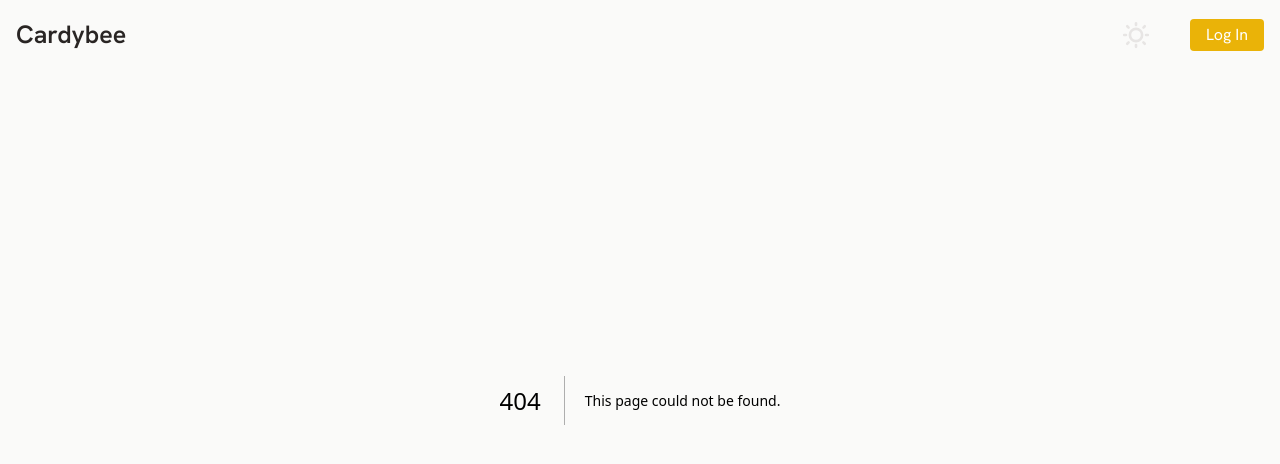
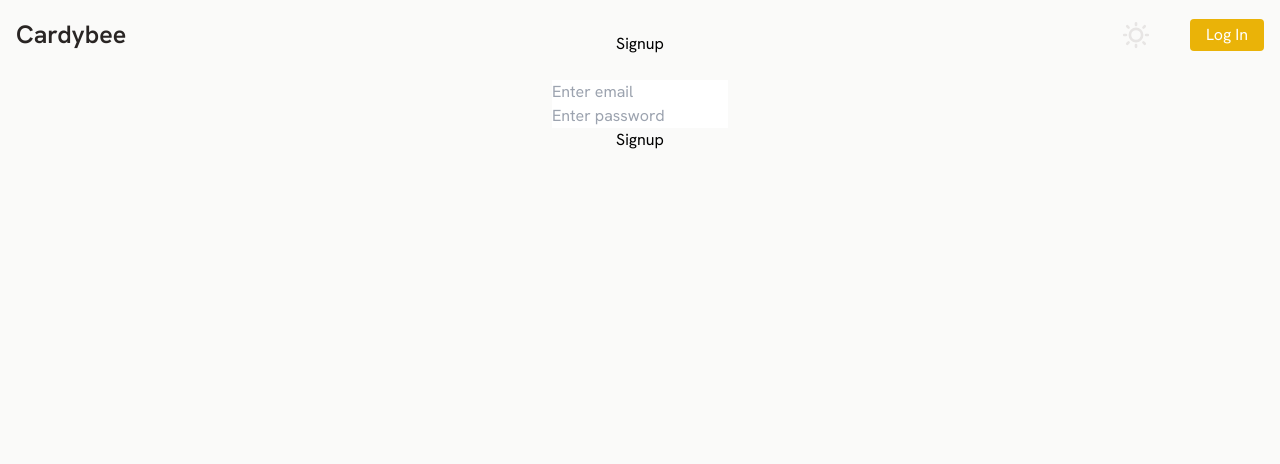
Before and after one commit to philipmuller/cardify, a Next.js app: page /signup in a window 1280 px wide. Before the commit this address had no page. Shown: the top 464 px of the page. Built offline with nearby package versions, Linux system fonts and the light colour scheme.

Commit message:
Login and sign up functional, but without good UI

```diff
--- /dev/null
+++ b/app/engine/firebase.tsx
@@ -0,0 +1,25 @@
+// Import the functions you need from the SDKs you need
+import { initializeApp } from "firebase/app";
+import { getAnalytics } from "firebase/analytics";
+import { getAuth } from "firebase/auth"
+// TODO: Add SDKs for Firebase products that you want to use
+// https://firebase.google.com/docs/web/setup#available-libraries
+
+// Your web app's Firebase configuration
+// For Firebase JS SDK v7.20.0 and later, measurementId is optional
+const firebaseConfig = {
+    apiKey: "AIzaSyDKe7FbT8UhpGQ6GX6cBEEBgxulKRCJx60",
+    authDomain: "cardify-5fc3e.firebaseapp.com",
+    projectId: "cardify-5fc3e",
+    storageBucket: "cardify-5fc3e.appspot.com",
+    messagingSenderId: "559210062928",
+    appId: "1:559210062928:web:5c5c4fcfd2b9e8724a1d55",
+    measurementId: "G-SC1XKEMWES"
+};
+
+// Initialize Firebase
+const app = initializeApp(firebaseConfig);
+
+export const auth = getAuth(app);
+
+export default function() { <>Nothing is here!</> }
--- /dev/null
+++ b/app/login/page.tsx
@@ -0,0 +1,51 @@
+'use client';
+
+import React, { FormEvent, useRef } from "react";
+import { signInWithEmailAndPassword } from "firebase/auth";
+import { auth } from "../engine/firebase";
+
+const login = () => {
+
+    const loginEmailRef = useRef<HTMLInputElement>(null);
+    const loginPasswordRef = useRef<HTMLInputElement>(null);
+
+    const login = (e: FormEvent<HTMLFormElement>) => {
+        e.preventDefault();
+
+        const email: string = loginEmailRef.current?.value !== undefined ? loginEmailRef.current?.value : ''
+        const password: string = loginPasswordRef.current?.value !== undefined ? loginPasswordRef.current?.value : ''
+
+
+        signInWithEmailAndPassword(auth, email, password)
+            .then((userCredential) => {
+
+                const user = userCredential.user;
+                console.log(user);
+                alert("Login successful");
+            })
+            .catch((error) => {
+                const errorCode = error.code;
+                const errorMessage = error.message;
+                alert(errorMessage);
+            });
+
+    }
+
+
+    return (
+        <center className="mt-8">
+            <h1>
+                Login
+                <br />
+                <br />
+            </h1>
+            <form onSubmit={login}>
+                <input type='email' placeholder="Enter email" ref={loginEmailRef} /> <br />
+                <input type='password' placeholder="Enter password" ref={loginPasswordRef} /> <br />
+                <button type='submit'>Login</button>
+            </form>
+        </center>
+    );
+}
+
+export default login;
--- /dev/null
+++ b/app/signup/page.tsx
@@ -0,0 +1,50 @@
+"use client";
+
+import React, { FormEvent, FormEventHandler, useRef } from "react";
+import { createUserWithEmailAndPassword } from "firebase/auth";
+import { auth } from "../engine/firebase";
+
+const signup = () => {
+
+    const emailRef = useRef<HTMLInputElement>(null);
+    const passwordRef = useRef<HTMLInputElement>(null);
+
+    const signup = (e: FormEvent<HTMLFormElement>) => {
+        e.preventDefault();
+
+        const email : string = emailRef.current?.value !== undefined ? emailRef.current?.value : ''
+        const password : string = passwordRef.current?.value !== undefined ? passwordRef.current?.value : ''
+
+        createUserWithEmailAndPassword(auth, email, password)
+            .then((userCredential) => {
+                // Signed up
+                const user = userCredential.user;
+                alert("success sign up")
+
+            })
+            .catch((error) => {
+                const errorCode = error.code;
+                const errorMessage = error.message;
+                alert(errorMessage)
+            });
+    }
+
+
+    return (
+
+        <center className="mt-8">
+            <h1>
+                Signup
+                <br />
+                <br />
+            </h1>
+            <form onSubmit={signup}>
+                <input type='email' placeholder="Enter email" ref={emailRef} /> <br />
+                <input type='password' placeholder="Enter password" ref={passwordRef} /> <br />
+                <button type='submit'>Signup</button>
+            </form>
+        </center>
+    );
+}
+
+export default signup;
--- a/package.json
+++ b/package.json
@@ -25,6 +25,7 @@
     "framer-motion": "^10.16.4",
     "gsap": "^3.12.2",
     "next": "^13.5.4",
+    "next-auth": "^4.24.4",
     "next-themes": "^0.2.1",
     "node-fetch": "^3.3.2",
     "openai": "^4.5.0",
```
Also changed, not shown: 1 other file (tests, documents, lock files or other folders).
